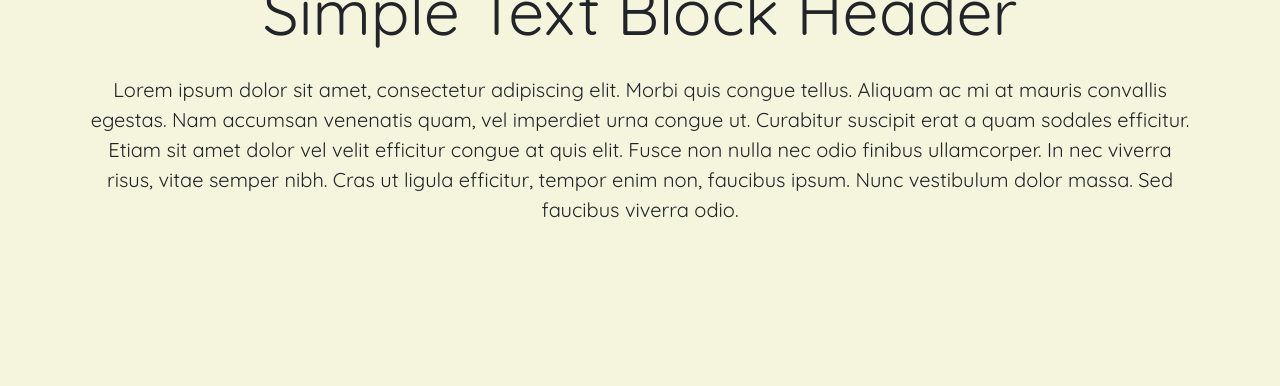
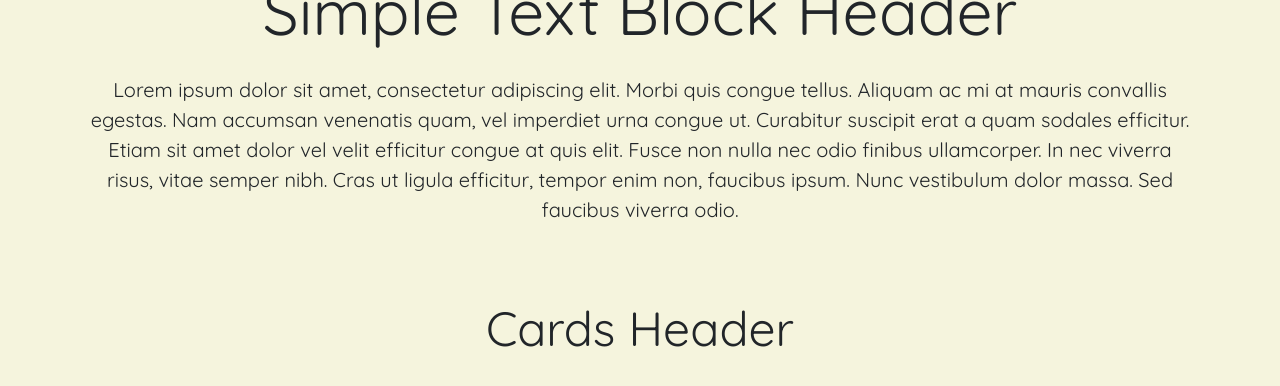
Before and after one commit to justinenglish/justinenglish.io, a React (Create React App) app in the folder cheers-to-beers/: page / in a window 1280 px wide. Shown: the part 777-1163 px from the top of the page. Built offline with nearby package versions, Linux system fonts and the light colour scheme.

Commit message:
Initial card component

```diff
--- a/cheers-to-beers/src/App.js
+++ b/cheers-to-beers/src/App.js
@@ -2,6 +2,7 @@ import React from "react";
 import Nav from "./components/navigation/nav.component";
 import IntroBanner from "./components/banners/banners.component";
 import RichTextBlock from "./components/richtextblocks/richtextblock.component";
+import Cards from "./components/cards/cards.component";
 
 function App() {
   return (
@@ -9,6 +10,7 @@ function App() {
       <Nav />
       <IntroBanner />
       <RichTextBlock />
+      <Cards />
     </React.Fragment>
   );
 }
--- /dev/null
+++ b/cheers-to-beers/src/components/cards/cards.component.jsx
@@ -0,0 +1,22 @@
+import React, { Component } from "react";
+import { CardContainer } from "./cards.styles";
+
+class Cards extends Component {
+  constructor(props) {
+    super(props);
+
+    this.state = {};
+  }
+
+  componentDidMount() {}
+
+  render() {
+    return (
+      <CardContainer className="text-center">
+        <h3 style={{ fontSize: "3rem" }}>Cards Header</h3>
+      </CardContainer>
+    );
+  }
+}
+
+export default Cards;
--- /dev/null
+++ b/cheers-to-beers/src/components/cards/cards.styles.js
@@ -0,0 +1,5 @@
+import styled from "styled-components";
+
+export const CardContainer = styled.div`
+  todo: card styling;
+`;
```
